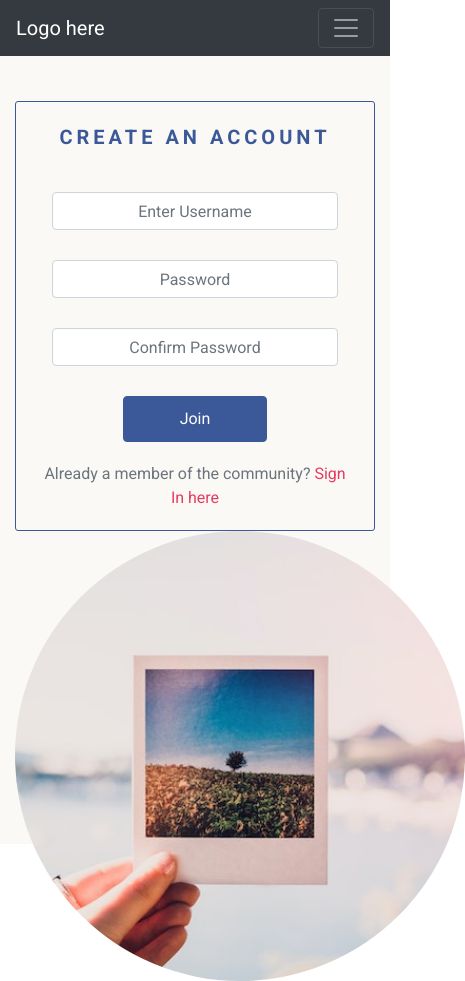
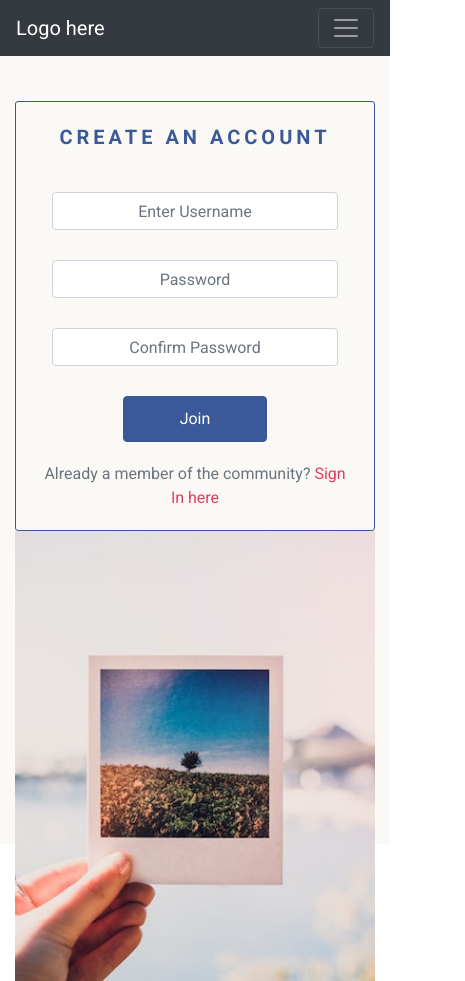
Before and after one commit to dantaylor28/polaroid-social-media-frontend, a React (Create React App) app: page /create/account in a window 390 px wide. Shown: the whole page, 465 px wide, since content can reach past the window. Built offline with nearby package versions, Linux system fonts and the light colour scheme.

Commit message:
Add media query to ensure sign up image displays well on tablet screen sizes

```diff
--- a/src/styles/CreateAccountForm.module.css
+++ b/src/styles/CreateAccountForm.module.css
@@ -45,11 +45,21 @@
 
 .SignUpImgCol {
   height: 450px;
+  width: 100%;
 }
 
 .FormImage {
   object-fit: cover;
-  height: 450px;
-  width: 450px;
+  height: 100%;
+  width: 90%;
   border-radius: 50%;
 }
+
+@media (max-width: 990px) {
+  .FormImage {
+    object-fit: cover;
+    height: 100%;
+    width: 100%;
+    border-radius: 0px;
+  }
+}
```
